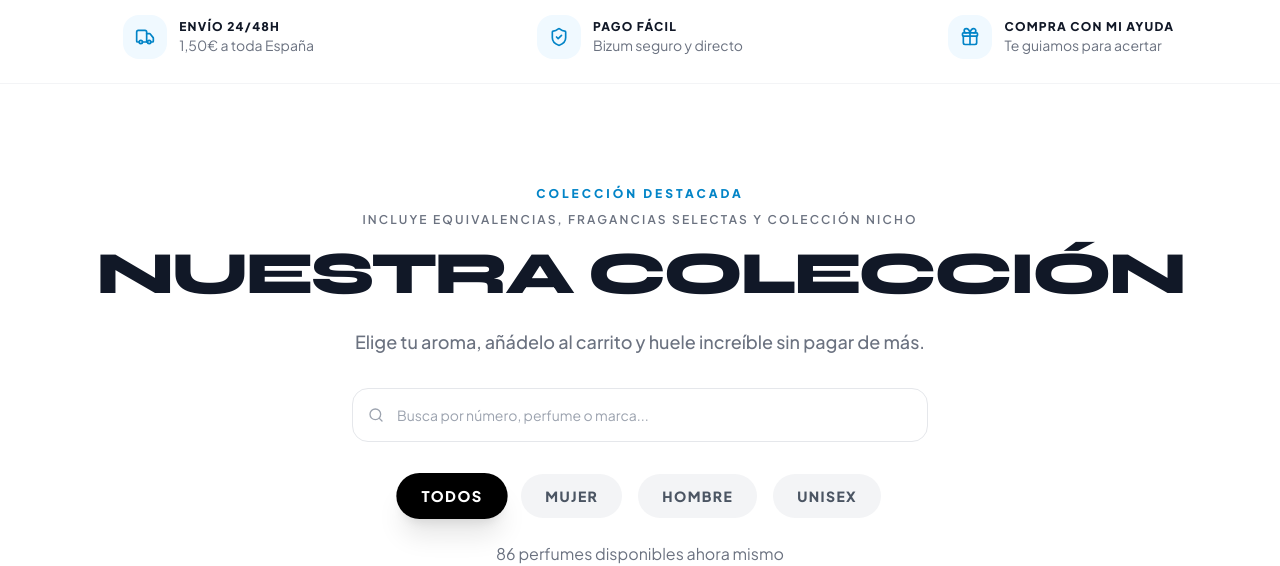
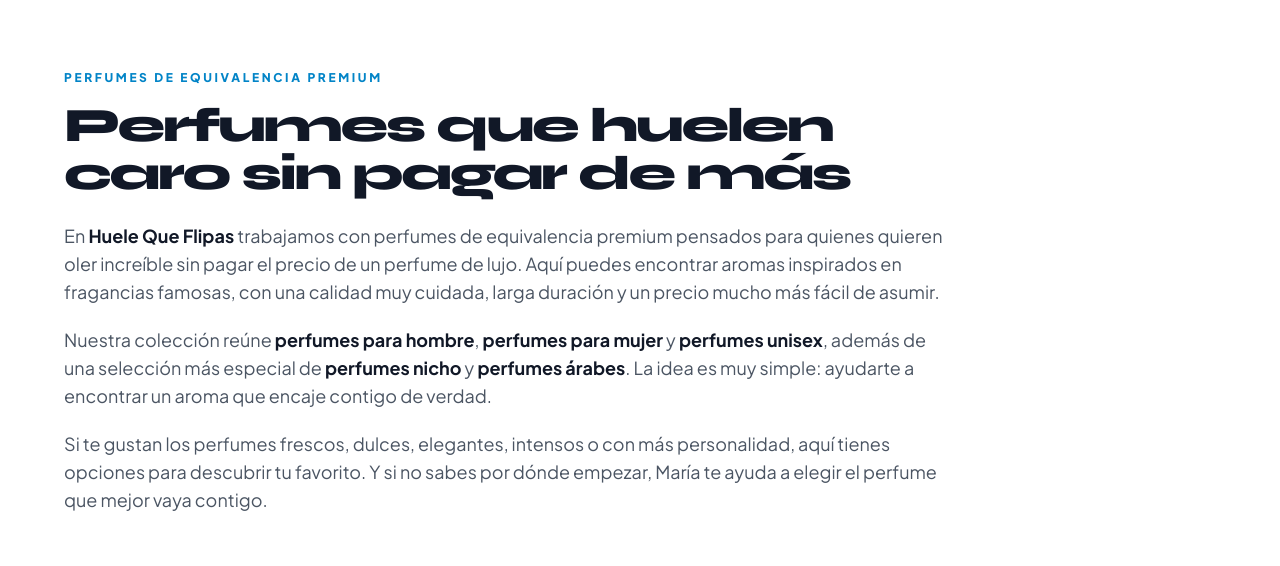
Before and after one commit to Lokeyokeria/HueleQueFlipas, a React (Vite) app: page / in a window 1280 px wide. Shown: the part 593-1159 px from the top of the page. Built offline with nearby package versions, Linux system fonts and the light colour scheme.

Commit message:
Update App.tsx

```diff
--- a/App.tsx
+++ b/App.tsx
@@ -170,6 +170,45 @@
 
       <main>
         <Hero />
+
+        <section className="bg-white py-16 md:py-20 px-4 border-b border-gray-100">
+          <div className="max-w-6xl mx-auto">
+            <div className="max-w-4xl">
+              <p className="text-sky-600 text-xs font-black uppercase tracking-[0.22em] mb-4">
+                Perfumes de equivalencia premium
+              </p>
+
+              <h2 className="text-3xl md:text-5xl font-black tracking-tighter font-syne mb-6 text-gray-900">
+                Perfumes que huelen caro sin pagar de más
+              </h2>
+
+              <div className="space-y-5 text-gray-600 text-base md:text-lg leading-8">
+                <p>
+                  En <strong className="text-gray-900">Huele Que Flipas</strong> trabajamos con
+                  perfumes de equivalencia premium pensados para quienes quieren oler increíble sin
+                  pagar el precio de un perfume de lujo. Aquí puedes encontrar aromas inspirados en
+                  fragancias famosas, con una calidad muy cuidada, larga duración y un precio mucho
+                  más fácil de asumir.
+                </p>
+
+                <p>
+                  Nuestra colección reúne <strong className="text-gray-900">perfumes para hombre</strong>,
+                  <strong className="text-gray-900"> perfumes para mujer</strong> y
+                  <strong className="text-gray-900"> perfumes unisex</strong>, además de una selección
+                  más especial de <strong className="text-gray-900">perfumes nicho</strong> y
+                  <strong className="text-gray-900"> perfumes árabes</strong>. La idea es muy simple:
+                  ayudarte a encontrar un aroma que encaje contigo de verdad.
+                </p>
+
+                <p>
+                  Si te gustan los perfumes frescos, dulces, elegantes, intensos o con más personalidad,
+                  aquí tienes opciones para descubrir tu favorito. Y si no sabes por dónde empezar,
+                  María te ayuda a elegir el perfume que mejor vaya contigo.
+                </p>
+              </div>
+            </div>
+          </div>
+        </section>
 
         <section className="border-y border-gray-100 bg-white">
           <div className="max-w-7xl mx-auto px-4 py-6">
```
